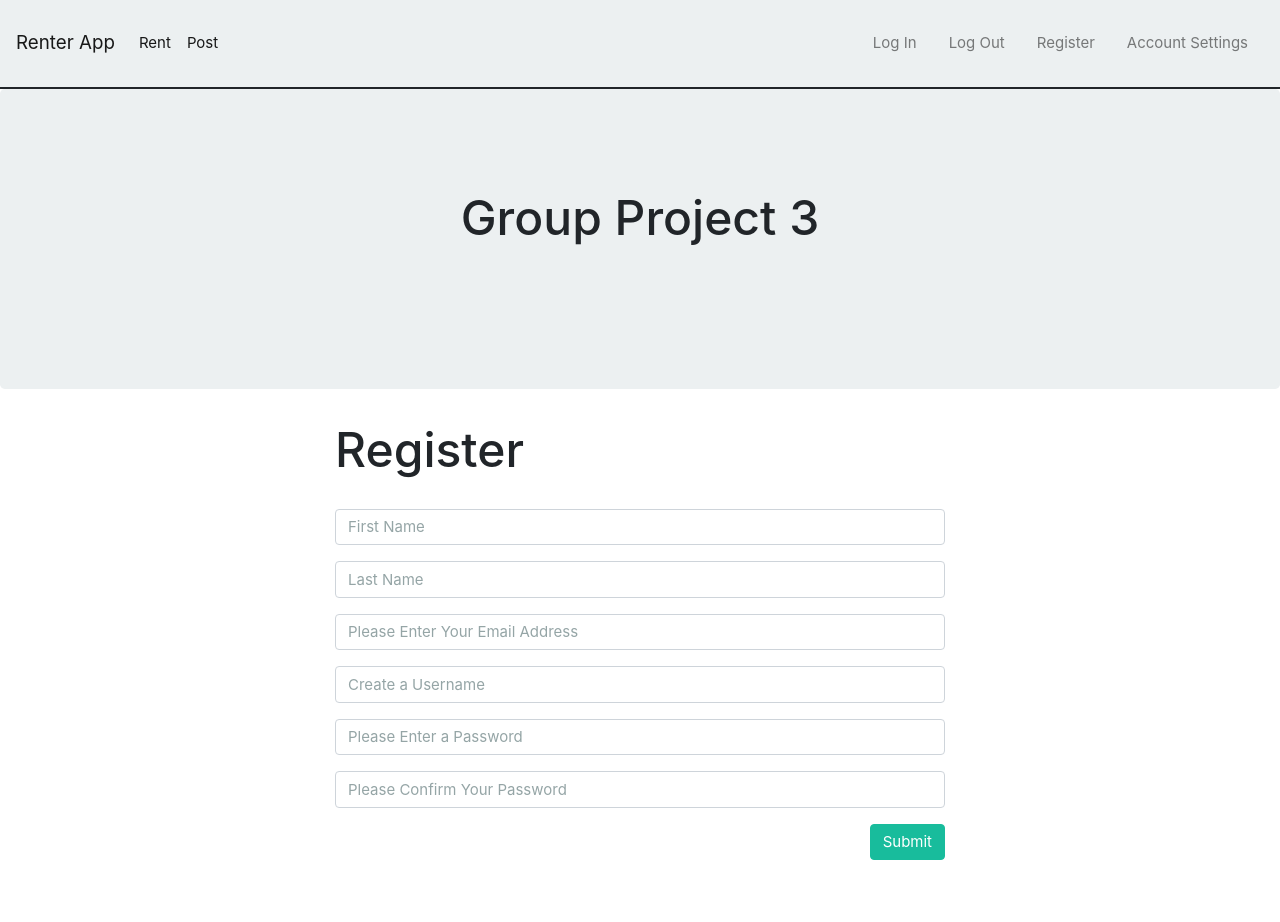
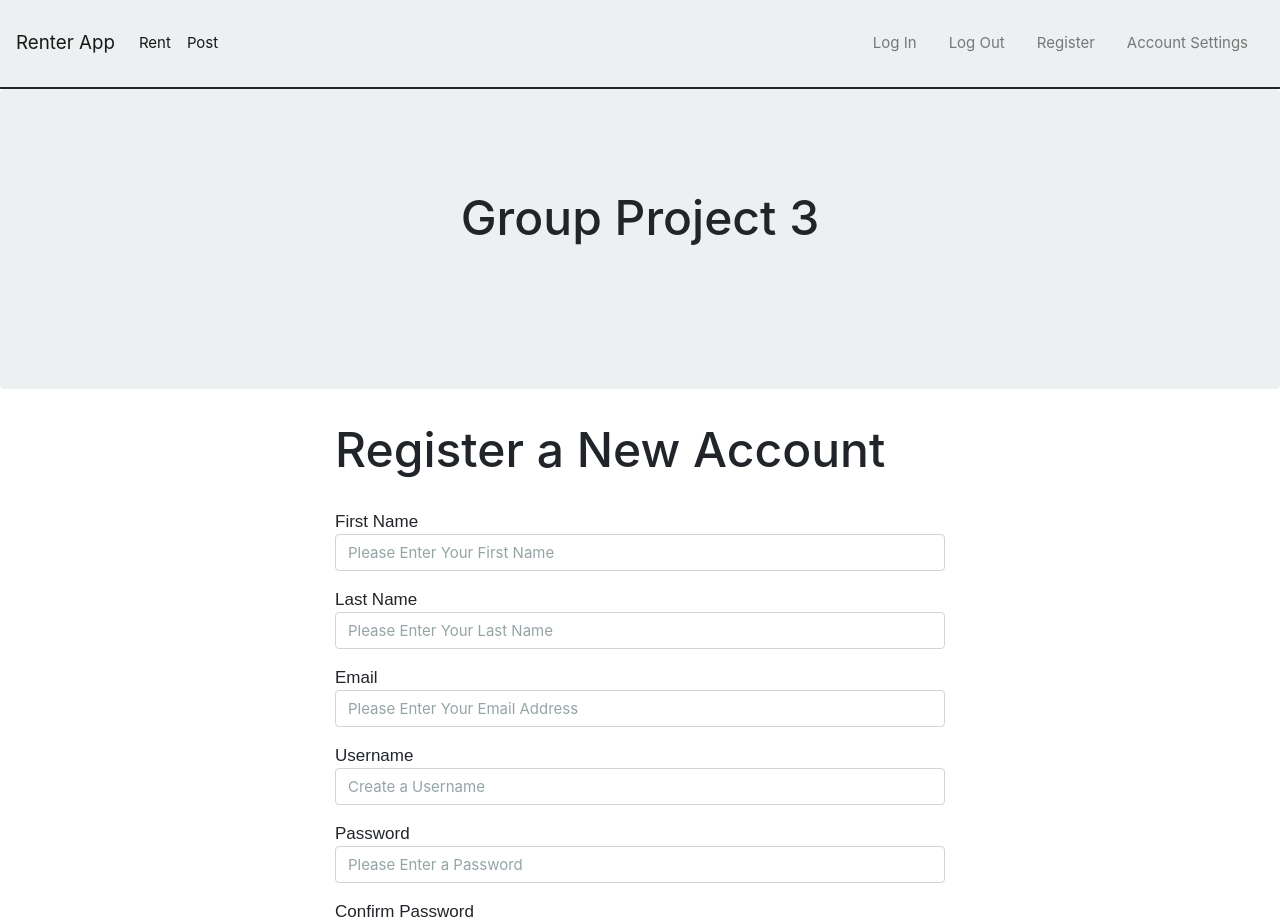
Before and after one commit to group-project-3/renter-app, a React (Create React App) app in the folder client/: page /Register in a window 1280 px wide. Shown: the top 922 px of the page. Before the commit the page ends 870 px from the top, so only its background shows below. Built offline with nearby package versions, Linux system fonts and the light colour scheme.

Commit message:
input labels

```diff
--- a/client/src/pages/Register/Register.js
+++ b/client/src/pages/Register/Register.js
@@ -2,6 +2,7 @@ import React, { Component } from "react";
 import API from "../../utils/API";
 import { Col, Row, Container } from "../../components/Grid/Grid";
 import { Input, EmailInput, PasswordInput, FormBtn } from "../../components/Form/Form"
+import "./style.css"
 
 
 class Register extends Component {
@@ -38,23 +39,26 @@ class Register extends Component {
                 <Row>
                     <Col size="md-3"></Col>
                     <Col size="md-6">
-                        <h1>Register</h1>
+                        <h1>Register a New Account</h1>
                         <br></br>
                         <form>
+                            <p>First Name</p>
                             <Input
                             value={this.state.first_name}
                             onChange={this.handleInputChange}
                             name="first_name"
-                            placeholder="First Name"
+                            placeholder="Please Enter Your First Name"
                             />
 
+                            <p>Last Name</p>
                             <Input
                             value={this.state.last_name}
                             onChange={this.handleInputChange}
                             name="last_name"
-                            placeholder="Last Name"
+                            placeholder="Please Enter Your Last Name"
                             />
 
+                            <p>Email</p>
                             <EmailInput
                             value={this.state.email_address}
                             onChange={this.handleInputChange}
@@ -62,6 +66,7 @@ class Register extends Component {
                             placeholder="Please Enter Your Email Address"
                             />
 
+                            <p>Username</p>
                             <Input
                             value={this.state.username}
                             onChange={this.handleInputChange}
@@ -69,6 +74,7 @@ class Register extends Component {
                             placeholder="Create a Username"
                             />
 
+                            <p>Password</p>
                             <PasswordInput
                             value={this.state.password}
                             onChange={this.handleInputChange}
@@ -76,6 +82,7 @@ class Register extends Component {
                             placeholder="Please Enter a Password"
                             />
 
+                            <p>Confirm Password</p>
                             <PasswordInput
                             value={this.state.password_confirm}
                             onChange={this.handleInputChange}
@@ -83,7 +90,7 @@ class Register extends Component {
                             placeholder="Please Confirm Your Password"
                             />
                             <FormBtn onClick={this.handleFormSubmit}>
-                                Submit
+                                Register
                             </FormBtn>
                         </form>
                     </Col>
```
